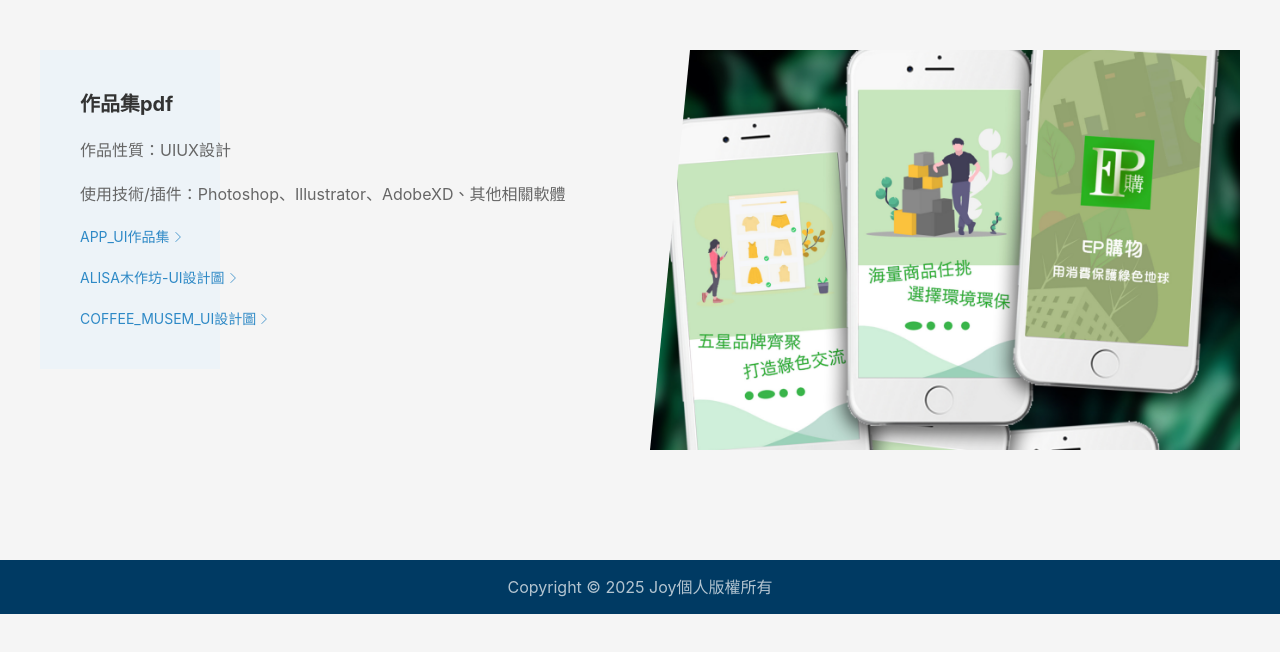
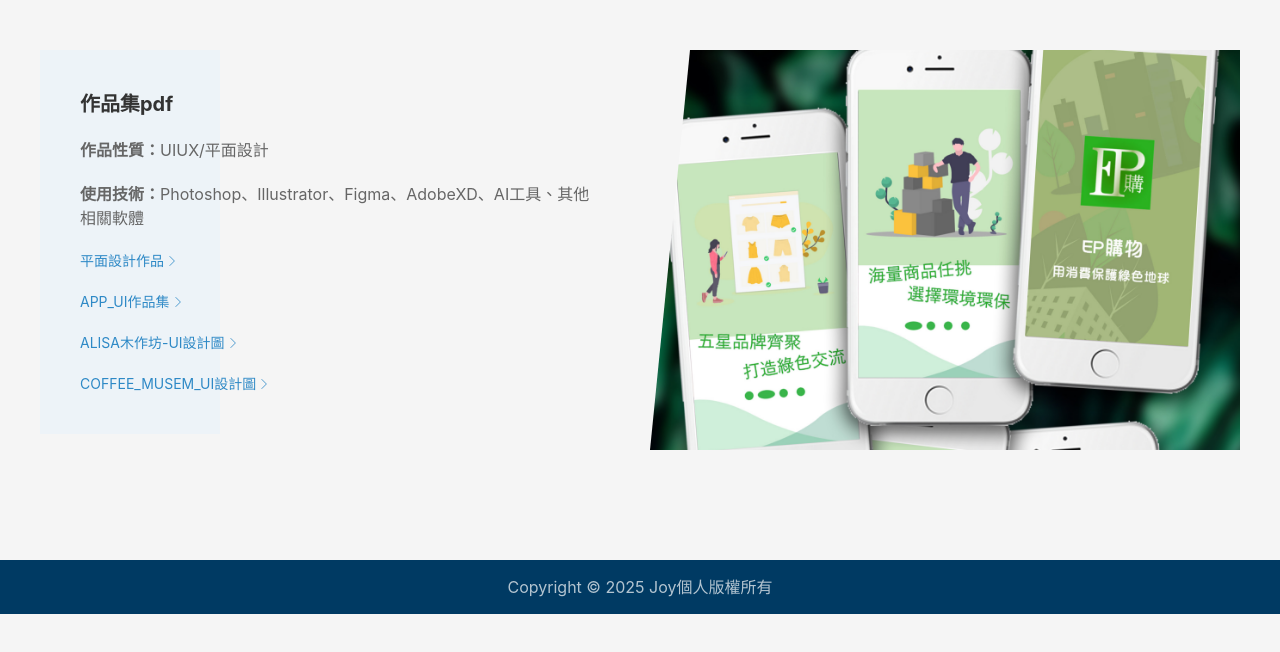
Before and after one commit to JDsilver8390/Documentsss, a plain HTML site: page index.html in a window 1280 px wide. Shown: the part 102-754 px from the top of the page. Drawn offline with Linux system fonts and the light colour scheme.

Commit message:
Add files via upload

```diff
--- a/index.html
+++ b/index.html
@@ -36,8 +36,10 @@
           <div>
               <div class="uk-padding text_Left file">
                 <h4 class="uk-text-bold uk-margin-bottom">作品集pdf</h4>
-                <p class="">作品性質：UIUX設計</p>
-                <p class="">使用技術/插件：Photoshop、Illustrator、AdobeXD、其他相關軟體</p>
+                <p class=""><strong>作品性質：</strong>UIUX/平面設計</p>
+                <p class=""><strong>使用技術：</strong>Photoshop、Illustrator、Figma、AdobeXD、AI工具、其他相關軟體</p>
+                <a class="uk-button uk-button-text btnIconMove uk-display-block" href="file/平面設計作品.pdf" uk-icon="chevron-right" target="_blank">平面設計作品</a>
+                <p></p>
                 <a class="uk-button uk-button-text btnIconMove uk-display-block" href="file/APP_UI作品集.pdf" uk-icon="chevron-right" target="_blank">APP_UI作品集</a>
                 <p></p>
                 <a class="uk-button uk-button-text btnIconMove uk-display-block" href="file/ALISA木作坊-UI設計圖.pdf" uk-icon="chevron-right" target="_blank">ALISA木作坊-UI設計圖</a>
```
